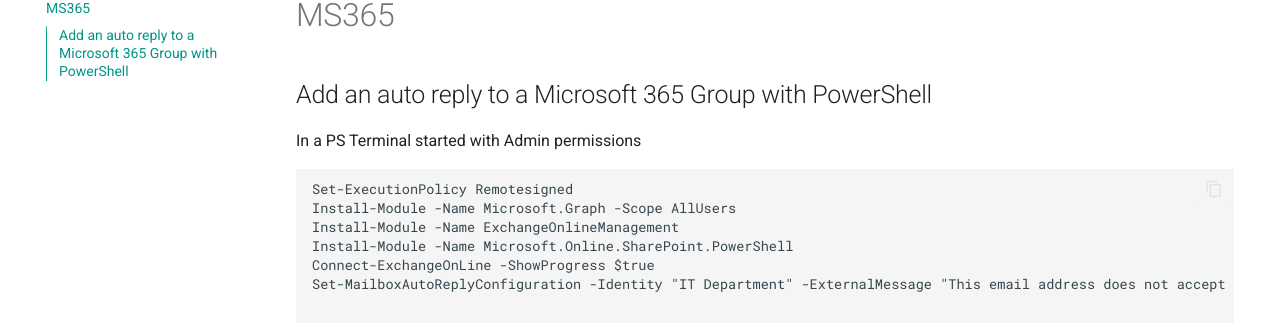
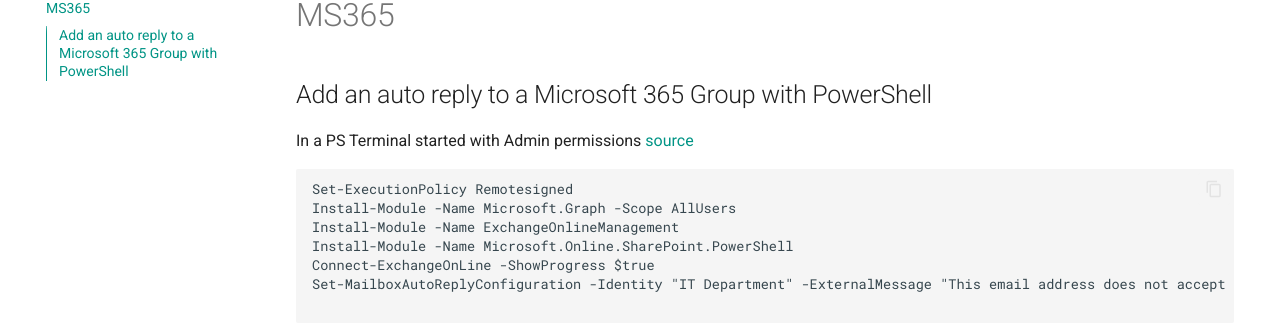
Before and after one commit to sachapan/tech_notes, an MkDocs documentation site: the page built from docs/ms365.md, in a window 1280 px wide. Shown: the part 151-478 px from the top of the page. Built offline with MkDocs 1.6.1 and Material for MkDocs 9.7.7, drawn with Linux system fonts in a browser that asks for light colours.

Commit message:
Add source.

````diff
--- a/docs/ms365.md
+++ b/docs/ms365.md
@@ -2,7 +2,7 @@
 
 ## Add an auto reply to a Microsoft 365 Group with PowerShell
 
-In a PS Terminal started with Admin permissions
+In a PS Terminal started with Admin permissions [source](https://practical365.com/set-auto-reply-group-mailbox-powershell/)
 
 ```
 Set-ExecutionPolicy Remotesigned
````
